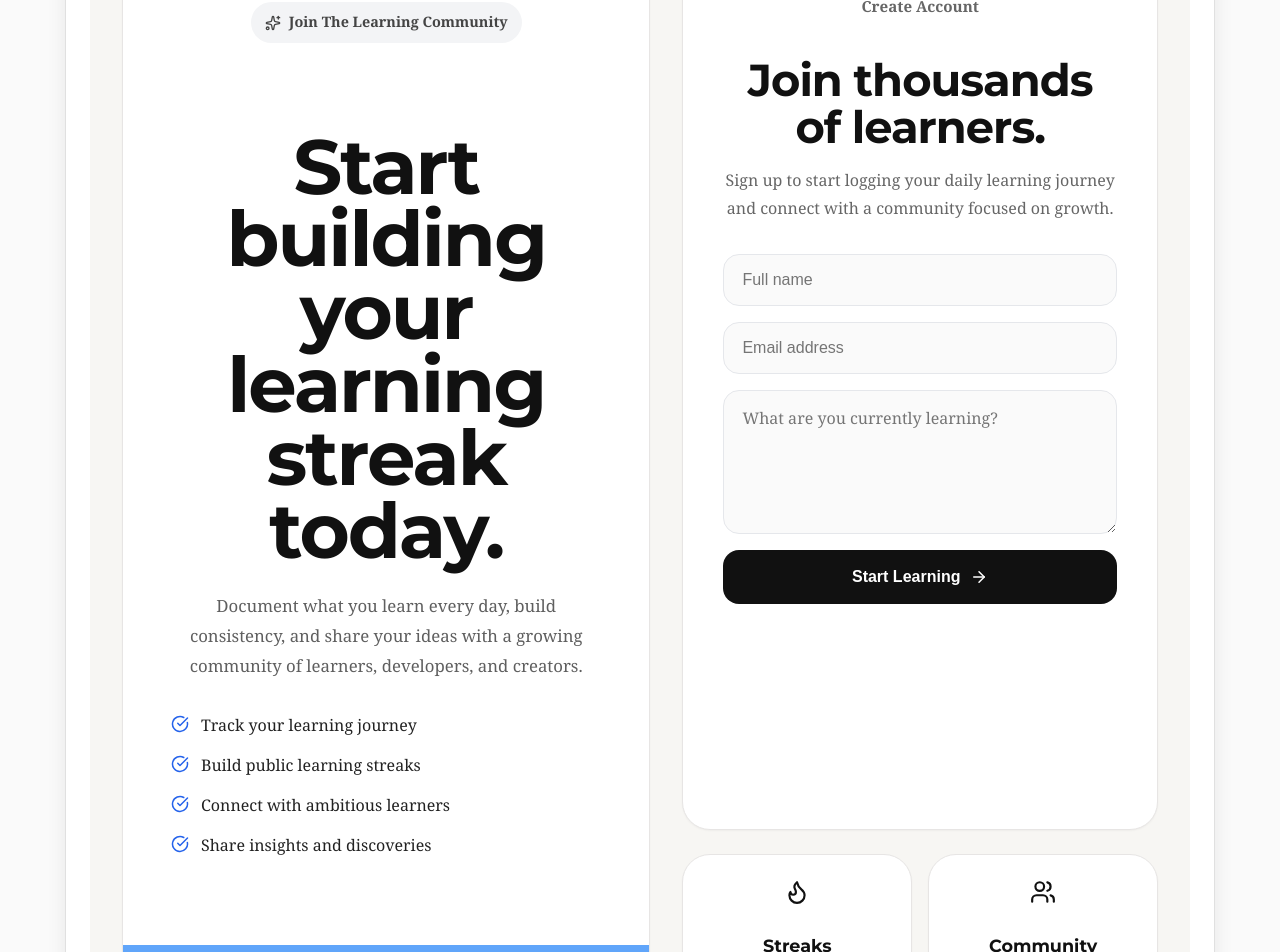
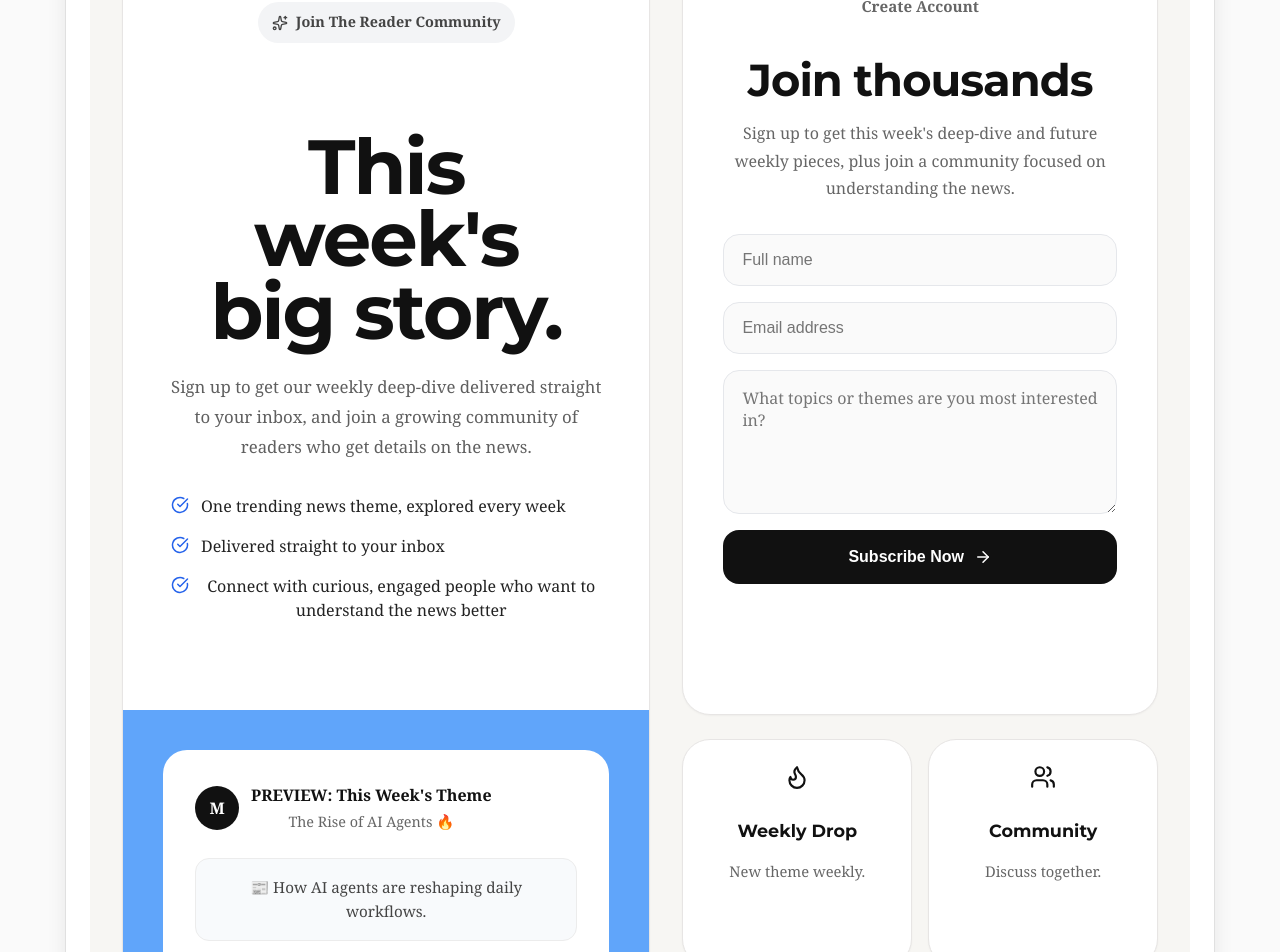
Before and after one commit to alexisbernt/Portfolio, a React (Create React App) app in the folder lexi-portfolio/: page /about in a window 1280 px wide. Shown: the part 480-1432 px from the top of the page. Built offline with nearby package versions, Linux system fonts and the light colour scheme.

Commit message:
Updates to About and Sign Up

```diff
--- a/lexi-portfolio/src/pages/About.js
+++ b/lexi-portfolio/src/pages/About.js
@@ -386,7 +386,7 @@ export default function LearningLog() {
                             fontSize: "0.98rem",
                           }}
                         >
-                          Alex on this week's piece
+                        PREVIEW: Andy on this week's news piece
                         </div>
 
                         <div
--- a/lexi-portfolio/src/pages/SignUp.js
+++ b/lexi-portfolio/src/pages/SignUp.js
@@ -91,7 +91,7 @@ export default function SignUp() {
   const [formData, setFormData] = useState({
     name: "",
     email: "",
-    learningGoal: "",
+    interestTopic: "",
   });
 
   const [loading, setLoading] = useState(false);
@@ -128,7 +128,7 @@ export default function SignUp() {
         {
           from_name: formData.name,
           from_email: formData.email,
-          learning_goal: formData.learningGoal,
+          interest_topic: formData.interestTopic,
         },
         "YOUR_PUBLIC_KEY"
       );
@@ -138,7 +138,7 @@ export default function SignUp() {
       setFormData({
         name: "",
         email: "",
-        learningGoal: "",
+        interestTopic: "",
       });
     } catch (error) {
       console.error(error);
@@ -199,15 +199,13 @@ export default function SignUp() {
                   }}
                 >
                   <Sparkles size={16} />
-                  Join The Learning Community
+                  Join The Reader Community
                 </div>
 
                 <h1 style={styles.sectionTitle}>
-                  Start building
+                  This week's
                   <br />
-                  your learning
-                  <br />
-                  streak today.
+                  big story.
                 </h1>
 
                 <p
@@ -217,9 +215,9 @@ export default function SignUp() {
                     maxWidth: "580px",
                   }}
                 >
-                  Document what you learn every day, build consistency, and
-                  share your ideas with a growing community of learners,
-                  developers, and creators.
+                  Sign up to get our weekly deep-dive delivered straight to
+                  your inbox, and join a growing community of readers who
+                  get details on the news.
                 </p>
 
                 <div
@@ -230,10 +228,9 @@ export default function SignUp() {
                   }}
                 >
                   {[
-                    "Track your learning journey",
-                    "Build public learning streaks",
-                    "Connect with ambitious learners",
-                    "Share insights and discoveries",
+                    "One trending news theme, explored every week",
+                    "Delivered straight to your inbox",
+                    "Connect with curious, engaged people who want to understand the news better",
                   ].map((item, index) => (
                     <motion.div
                       key={index}
@@ -306,7 +303,7 @@ export default function SignUp() {
                           fontSize: "clamp(0.95rem, 2vw, 1rem)",
                         }}
                       >
-                        Maya's Learning Log
+                        PREVIEW: This Week's Theme
                       </div>
 
                       <div
@@ -315,7 +312,7 @@ export default function SignUp() {
                           fontSize: "0.9rem",
                         }}
                       >
-                        58 day streak 🔥
+                        The Rise of AI Agents 🔥
                       </div>
                     </div>
                   </div>
@@ -327,9 +324,9 @@ export default function SignUp() {
                     }}
                   >
                     {[
-                      "Learning advanced React architecture patterns.",
-                      "Exploring AI startup growth systems.",
-                      "Building scalable Node.js backend workflows.",
+                      "How AI agents are reshaping daily workflows.",
+                      "What the latest funding wave means for the industry.",
+                      "The risks experts are watching closely this year.",
                     ].map((item, index) => (
                       <div
                         key={index}
@@ -344,7 +341,7 @@ export default function SignUp() {
                           wordBreak: "break-word",
                         }}
                       >
-                        📚 {item}
+                        📰 {item}
                       </div>
                     ))}
                   </div>
@@ -391,8 +388,6 @@ export default function SignUp() {
                     }}
                   >
                     Join thousands
-                    <br />
-                    of learners.
                   </h2>
 
                   <p
@@ -403,8 +398,9 @@ export default function SignUp() {
                       fontSize: "clamp(0.95rem, 2vw, 1rem)",
                     }}
                   >
-                    Sign up to start logging your daily learning journey and
-                    connect with a community focused on growth.
+                    Sign up to get this week's deep-dive and future weekly
+                    pieces, plus join a community focused on understanding
+                    the news.
                   </p>
 
                   <form
@@ -435,9 +431,9 @@ export default function SignUp() {
                     />
 
                     <textarea
-                      name="learningGoal"
-                      placeholder="What are you currently learning?"
-                      value={formData.learningGoal}
+                      name="interestTopic"
+                      placeholder="What topics or themes are you most interested in?"
+                      value={formData.interestTopic}
                       onChange={handleChange}
                       rows={5}
                       required
@@ -454,7 +450,7 @@ export default function SignUp() {
                       disabled={loading}
                       style={styles.button}
                     >
-                      {loading ? "Submitting..." : "Start Learning"}
+                      {loading ? "Submitting..." : "Subscribe Now"}
                       <ArrowRight size={18} />
                     </button>
 
@@ -491,18 +487,18 @@ export default function SignUp() {
                 {[
                   {
                     icon: <Flame size={26} />,
-                    title: "Streaks",
-                    desc: "Stay consistent.",
+                    title: "Weekly Drop",
+                    desc: "New theme weekly.",
                   },
                   {
                     icon: <Users size={26} />,
                     title: "Community",
-                    desc: "Learn together.",
+                    desc: "Discuss together.",
                   },
                   {
                     icon: <BookOpen size={26} />,
-                    title: "Knowledge",
-                    desc: "Track progress.",
+                    title: "Deep Dives",
+                    desc: "Beyond headlines.",
                   },
                 ].map((card, index) => (
                   <motion.div
```
